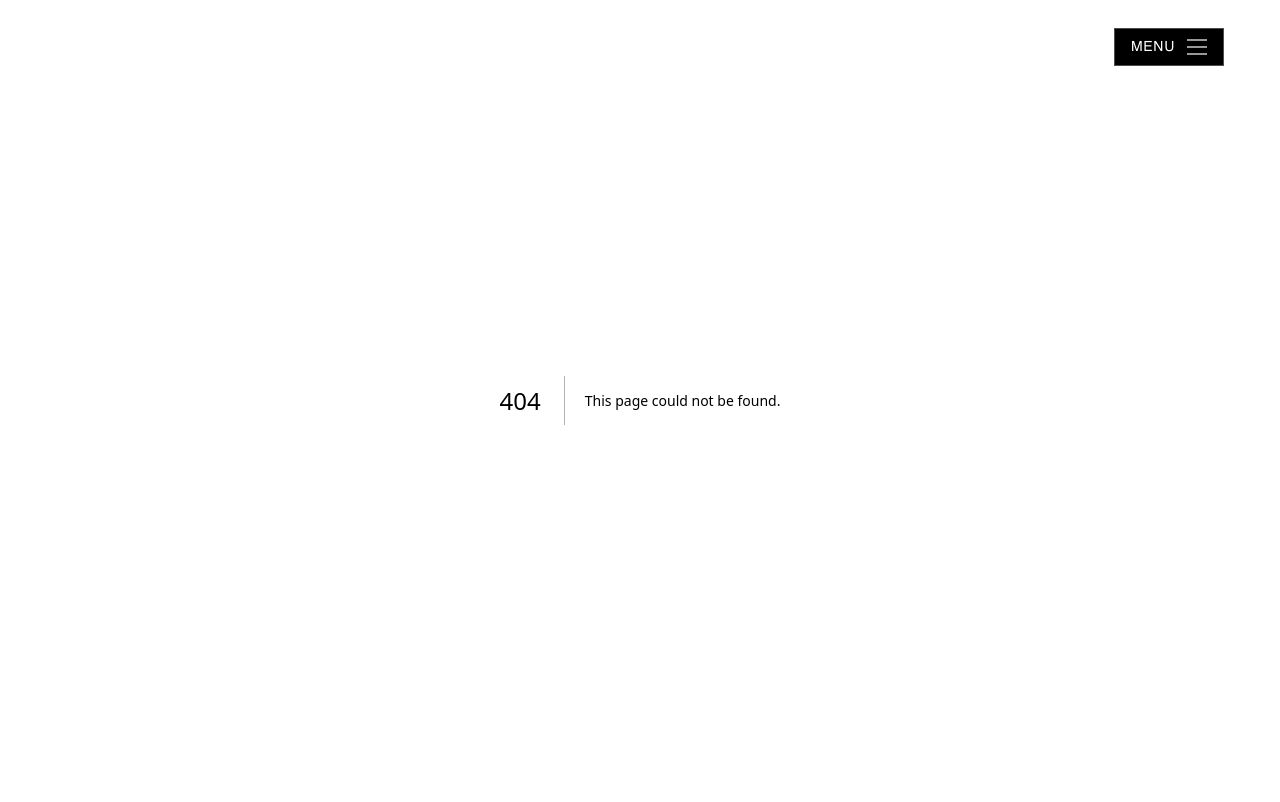
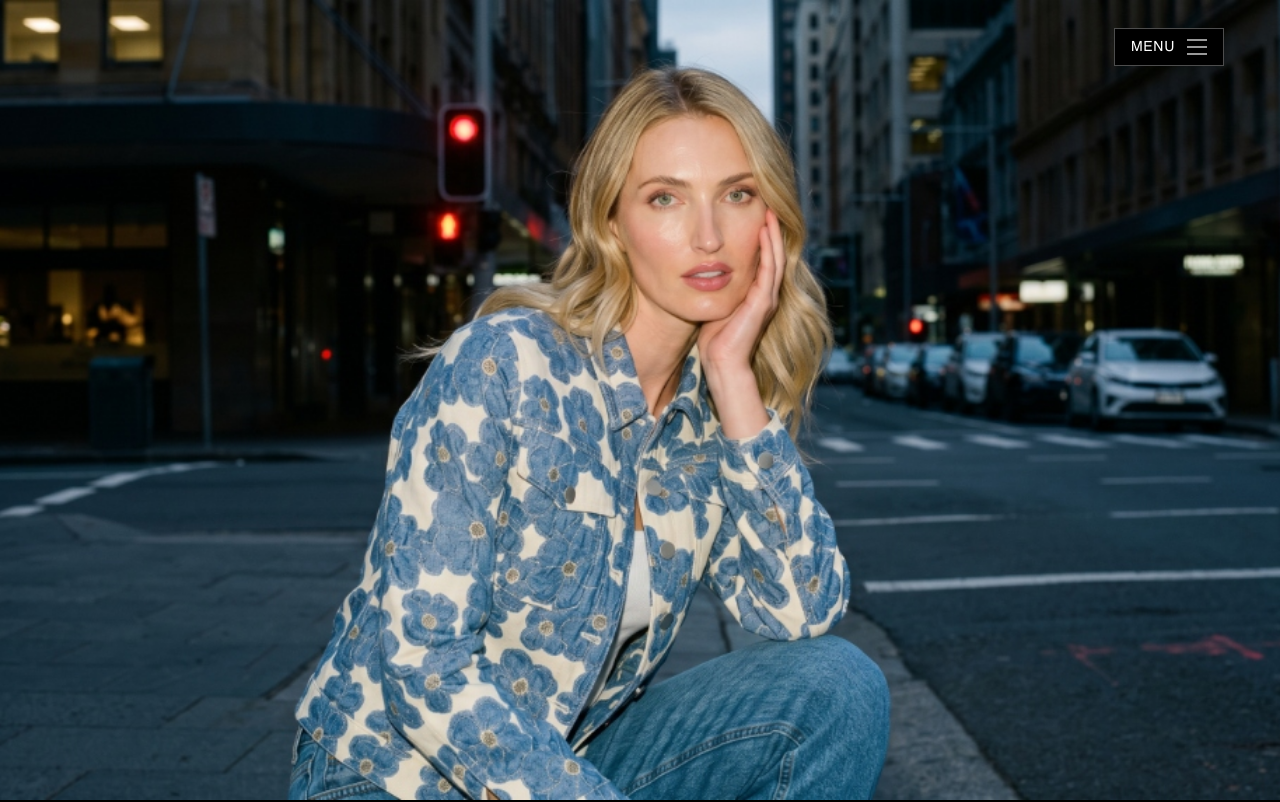
Before and after one commit to yashvikaa/raev-homepage, a Next.js app: page /project-showcase in a window 1280 px wide. Before the commit this address had no page. Shown: the top 802 px of the page. Built offline with nearby package versions, Linux system fonts and the light colour scheme; a web font is replaced by a local one.

Commit message:
project & case studies

```diff
--- /dev/null
+++ b/app/project-showcase/page.tsx
@@ -0,0 +1,17 @@
+import type { Metadata } from "next";
+import Project1 from "@/components/project-showcase/Project1";
+import Footer from "@/components/footer";
+
+export const metadata: Metadata = {
+  title: "Project Showcase - RAEV",
+  description: "Explore our project showcase and creative work.",
+};
+
+export default function ProjectShowcasePage() {
+  return (
+    <main className="w-full bg-white min-h-screen">
+      <Project1 />
+      <Footer />
+    </main>
+  );
+}
--- a/components/Projects.tsx
+++ b/components/Projects.tsx
@@ -27,7 +27,7 @@ const PROJECTS: ProjectItem[] = [
     description:
       "Forem Ipsum Dolor Sit Amet, Consectetur Adipiscing Elit. Nunc Vulputate Libero Et Velit Interdum, Ac Aliquet Odio Mattis. Class Aptent Taciti Sociosqu Ad Litora Torquent Per Conubia Nostra, Per Inceptos Himenaeos.",
     image: "/images/projects/project-1.jpg",
-    link: "/case-studies",
+    link: "/project-showcase#project1",
   },
   {
     id: "02",
--- /dev/null
+++ b/components/project-showcase/Hero.tsx
@@ -0,0 +1,11 @@
+"use client";
+
+export default function Hero() {
+  return (
+    <section className="w-full bg-white min-h-[60vh] flex items-center justify-center">
+      <div className="max-w-7xl mx-auto px-6 lg:px-8 text-center">
+        {/* Further sections and showcase content can be added here */}
+      </div>
+    </section>
+  );
+}
--- /dev/null
+++ b/components/project-showcase/Project1.tsx
@@ -0,0 +1,22 @@
+"use client";
+
+import Image from "next/image";
+
+export default function Project1() {
+  return (
+    <section id="project1" className="relative w-full h-screen min-h-screen overflow-hidden bg-white">
+      {/* Background Image */}
+      <div className="absolute inset-0 w-full h-full">
+        <Image
+          src="/images/projects/project-1-bg.jpg"
+          alt="Project 1 Background"
+          fill
+          priority
+          sizes="100vw"
+          className="object-cover object-center w-full h-full"
+        />
+      </div>
+      {/* Content overlay can be placed here in future */}
+    </section>
+  );
+}
```
Also changed, not shown: public/images/projects/project-1-bg.jpg (renamed from public/images/heroabout.jpg).
